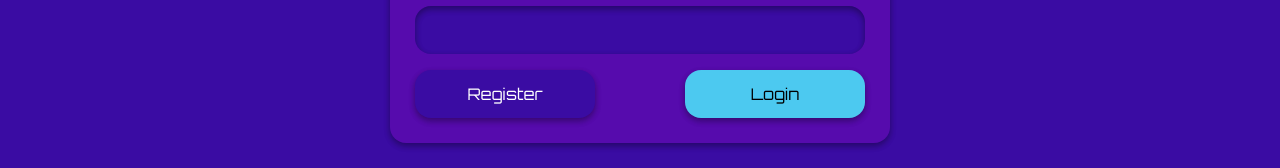
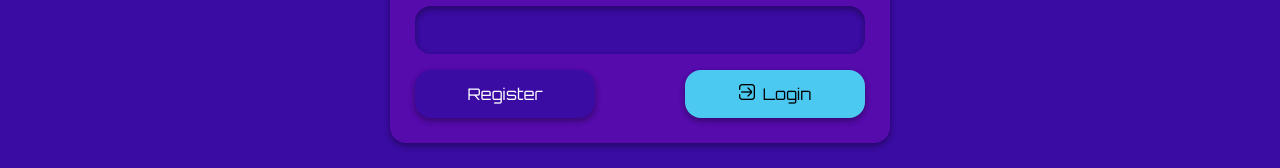
Before and after one commit to Treyson-Grange/DroneCones, a Nuxt app in the folder dronecones-app/: page / in a window 1280 px wide. Shown: the part 478-646 px from the top of the page. Built offline with nearby package versions, Linux system fonts and the light colour scheme; a web font is replaced by a local one.

Commit message:
95% sure editing drone bug is fixed, added an icon at login

```diff
--- a/dronecones-app/components/EditDrone.vue
+++ b/dronecones-app/components/EditDrone.vue
@@ -80,7 +80,7 @@ import * as dronedb from './../database/droneDatabase'
           size: 0,
           available: true
         }
-        this.drone = null
+        this.drone = null;
         this.showEdit = false;
         this.$parent.showEdit = false;
       },
--- a/dronecones-app/components/loginComp.vue
+++ b/dronecones-app/components/loginComp.vue
@@ -81,7 +81,8 @@
             type = "submit"
             style="background-color: var(--accent-color); color: var(--font-accent)"
           >
-            Login
+            <img src = "./../assets/enter.png" width="16" height="16">
+            <span style = "padding-left: 8px;">Login</span>
           </button>
           <button @click="navigateToRegister">Register</button>
         </div>
```
Also changed, not shown: dronecones-app/assets/enter.png (added).
